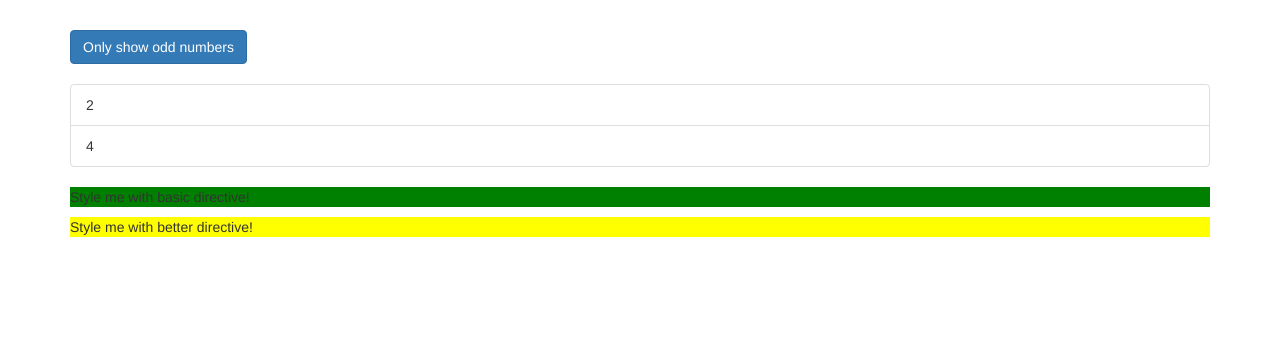
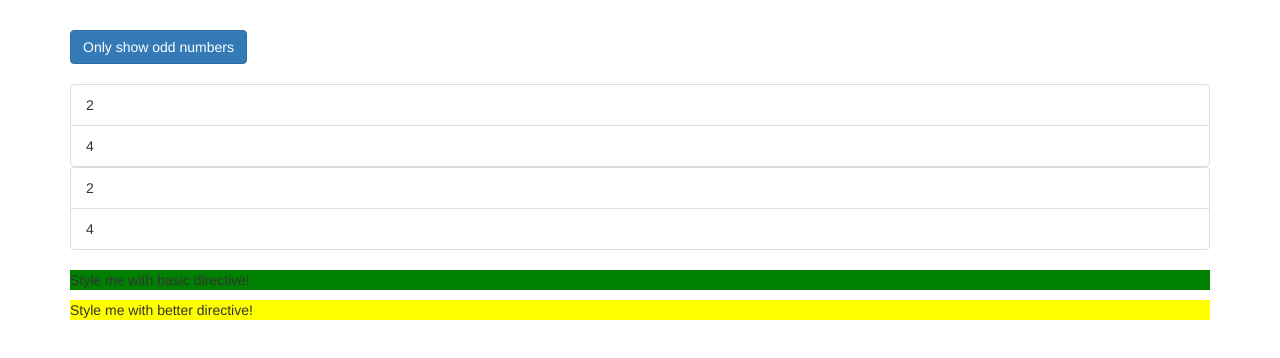
Before and after one commit to chantalneo/ng-directives, an Angular app: page / in a window 1280 px wide. Shown: the top 358 px of the page. Built offline with nearby package versions, Linux system fonts and the light colour scheme.

Commit message:
Looking Behind the Scenes of a Structural Directive

```diff
--- a/src/app/app.component.html
+++ b/src/app/app.component.html
@@ -21,6 +21,17 @@
             {{ evenNumber }}
           </li>
         </div>
+        <ng-template [ngIf]="!onlyOdd">
+          <div>
+            <li
+            class="list-group-item"
+            *ngFor="let evenNumber of evenNumbers"
+            [ngClass]="{odd: evenNumber % 2 == 1}"
+            [ngStyle]="{backgroundColor: evenNumber % 2 == 1 ? 'yellow' : 'transparent'}">
+              {{ evenNumber }}
+            </li>
+          </div>
+        </ng-template>
       </ul>
       <p appBasicHighlight>Style me with basic directive!</p>
       <!-- <p [appBetterHighlight]="'red'" [defaultColor]="'yellow'">Style me with better directive!</p> -->
```
